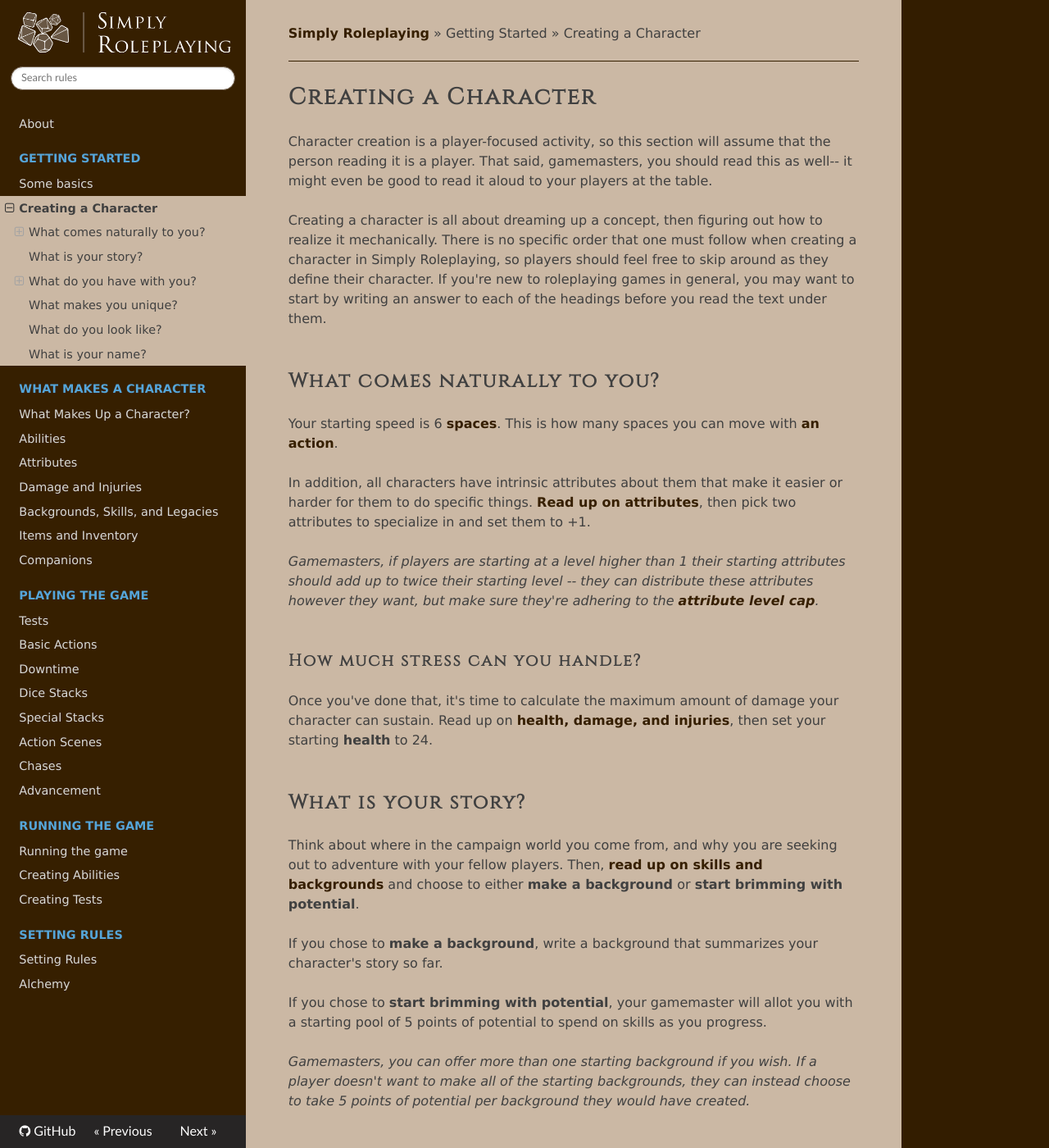
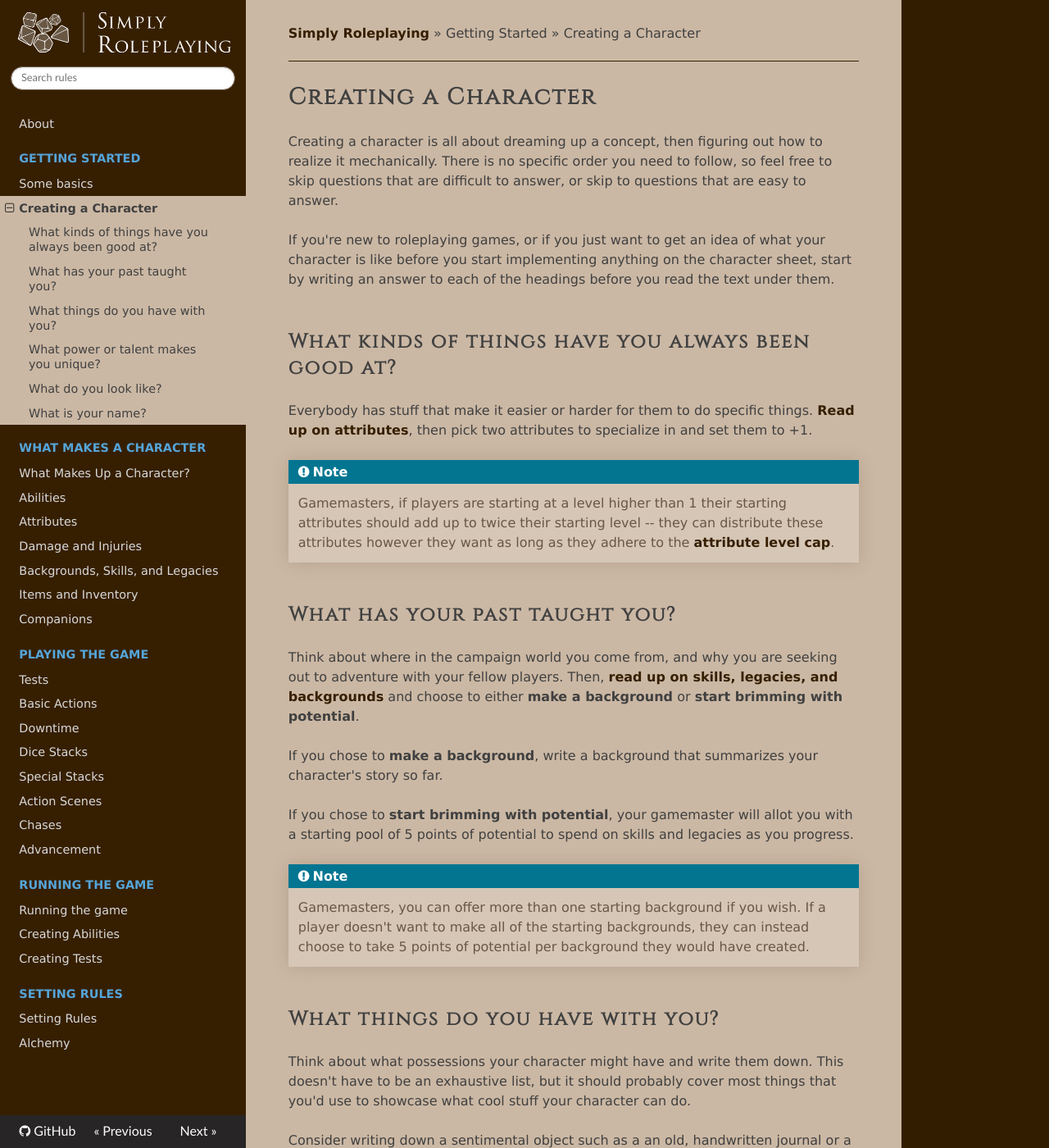
Before and after one commit to TheFifthRider/simply-roleplaying-webapp, an MkDocs documentation site: the page built from docs/getting_started/creation.md, in a window 1280 px wide and 1400 px high. Shown: the whole window at 82% size. Built offline with MkDocs 1.6.1, drawn with Linux system fonts in a browser that asks for light colours; nearby versions of some CDN libraries; some of the changed text lies outside the part shown.

Commit message:
edit: Editing creation

```diff
--- a/docs/getting_started/creation.md
+++ b/docs/getting_started/creation.md
@@ -1,47 +1,49 @@
 # Creating a Character
-Character creation is a player-focused activity, so this section will assume that the person reading it is a player. That said, gamemasters, you should read this as well-- it might even be good to read it aloud to your players at the table.
+Creating a character is all about dreaming up a concept, then figuring out how to realize it mechanically. There is no specific order you need to follow, so feel free to skip questions that are difficult to answer, or skip to questions that are easy to answer.
 
-Creating a character is all about dreaming up a concept, then figuring out how to realize it mechanically. There is no specific order that one must follow when creating a character in Simply Roleplaying, so players should feel free to skip around as they define their character. If you're new to roleplaying games in general, you may want to start by writing an answer to each of the headings before you read the text under them.
+If you're new to roleplaying games, or if you just want to get an idea of what your character is like before you start implementing anything on the character sheet, start by writing an answer to each of the headings before you read the text under them.
 
-## What comes naturally to you?
-Your starting speed is 6 [spaces](../getting_started/index.md#movement). This is how many spaces you can move with [an action](../gameplay/action.md#moving-your-speed).
+## What kinds of things have you always been good at?
 
-In addition, all characters have intrinsic attributes about them that make it easier or harder for them to do specific things. [Read up on attributes](../character/attributes.md), then pick two attributes to specialize in and set them to +1.
+Everybody has stuff that make it easier or harder for them to do specific things. [Read up on attributes](../character/attributes.md), then pick two attributes to specialize in and set them to +1.
 
-_Gamemasters, if players are starting at a level higher than 1 their starting attributes should add up to twice their starting level -- they can distribute these attributes however they want, but make sure they're adhering to the [attribute level cap](../character/attributes.md#improving-attributes)._
+!!! Note
+    Gamemasters, if players are starting at a level higher than 1 their starting attributes should add up to twice their starting level -- they can distribute these attributes however they want as long as they adhere to the [attribute level cap](../character/attributes.md#improving-attributes).
 
-### How much stress can you handle?
-Once you've done that, it's time to calculate the maximum amount of damage your character can sustain. Read up on [health, damage, and injuries](../character/health.md), then set your starting **health** to 24.
-
-## What is your story?
-Think about where in the campaign world you come from, and why you are seeking out to adventure with your fellow players. Then, [read up on skills and backgrounds](../character/backgrounds.md) and choose to either **make a background** or **start brimming with potential**.
+## What has your past taught you?
+Think about where in the campaign world you come from, and why you are seeking out to adventure with your fellow players. Then, [read up on skills, legacies, and backgrounds](../character/backgrounds.md) and choose to either **make a background** or **start brimming with potential**.
 
 If you chose to **make a background**, write a background that summarizes your character's story so far.
 
-If you chose to **start brimming with potential**, your gamemaster will allot you with a starting pool of 5 points of potential to spend on skills as you progress.
+If you chose to **start brimming with potential**, your gamemaster will allot you with a starting pool of 5 points of potential to spend on skills and legacies as you progress.
 
-_Gamemasters, you can offer more than one starting background if you wish. If a player doesn't want to make all of the starting backgrounds, they can instead choose to take 5 points of potential per background they would have created._
+!!! Note
+	Gamemasters, you can offer more than one starting background if you wish. If a player doesn't want to make all of the starting backgrounds, they can instead choose to take 5 points of potential per background they would have created.
 
-## What do you have with you?
+## What things do you have with you?
 Think about what possessions your character might have and write them down. This doesn't have to be an exhaustive list, but it should probably cover most things that you'd use to showcase what cool stuff your character can do.
 
-From bedrolls to mp3 players, what a character might carry with them in their day-to-day speaks a lot to who they are and where they come from. Consider writing down a sentimental object such as a an old, handwritten journal or a locket carrying an irreplaceable lock of grey hair.
+Consider writing down a sentimental object such as a an old, handwritten journal or a locket carrying an irreplaceable lock of grey hair. Even mundane objects, from bedrolls to mp3 players, can speak a lot about the character that carries them in their day-to-day and where they come from.
 
-Once you've finished figuring out what you've got, read up on [equipment](../character/equipment.md) and add equipment tags to anything that would benefit from having them. Be sure to talk to your gamemaster about the equipment and tags you've chosen. If your campaign is going to be combat focused, it's probably a good idea to have something with the Weapon tag and something with the Armor tag.
+Once you've finished figuring out what you've got, read up on [equipment](../character/equipment.md) and add equipment tags to anything that would benefit from having them. Be sure to talk to your gamemaster about the equipment and tags you've chosen. If your campaign is going to be combat focused, it's probably a good idea to have something with the Weapon tag.
 
-### Examples
-A cavern explorer might have a bedroll, tent, backpack, mess kit, pack of torches, medical supplies, and a grappling hook (close-range).
+!!! example "Example: Cavern Explorer"
+	A cavern explorer might have a bedroll, tent, backpack, mess kit, pack of torches, medical supplies, and a grappling hook (close-range).
 
-A starship diplomat might have things like a universal translator, fine clothes, id card, hologram computer, a wax seal kit, and a handful of fountain pens.
+!!! example "Example: Starship Diplomat"
+	A starship diplomat might have things like a universal translator, fine clothes, id card, hologram computer, a wax seal kit, and a handful of fountain pens.
 
-## What makes you unique?
+## What power or talent makes you unique?
+Your starting speed is 5 [spaces](../getting_started/index.md#movement). This is how many spaces you can move with [an action](../gameplay/action.md#moving-your-speed). Your starting **health** is 24-- this is how much damage you can take before you sustain an injury.
+
 [Read up on abilities and ability points,](../character/abilities.md) and consider what type of ability points make sense for your character. Then work with your GM to pick or create an ability for your character.
 
 Once you've done that, choose one:
-* Give yourself another ability and add a point to your maximum ability points
-* Pick something cool and unique to have as equipment-- something useful or mysterious that most people wouldn't have. Give it at least a +1 tag.
-* Increase your health by 12.
-* Create a helper or ally [companion](../character/companions.md) to assist your character
+
+* [ ] Give yourself another ability and add a point to your maximum ability points
+* [ ] Pick something cool and unique to have as equipment-- something useful or mysterious that most people wouldn't have. Give it at least a +1 tag.
+* [ ] Increase your health by 12.
+* [ ] Create a helper or ally [companion](../character/companions.md) to assist your character
 
 ## What do you look like?
 
--- a/theme/css/branding.css
+++ b/theme/css/branding.css
@@ -12,6 +12,8 @@
   --cyan: #05B2DC;
   --blue: #304C89;
   --magenta: #8A4FFF;
+  --note: #037591;
+  --example: #76639d;
 }
 
 @font-face {
@@ -275,7 +277,11 @@ tbody tr:last-of-type {
 }
 
 .rst-content .note .admonition-title {
-    background: var(--cyan);
+    background: var(--note);
+}
+
+.rst-content .example .admonition-title {
+    background: var(--example);
 }
 
 .arrow-block::after {
```
